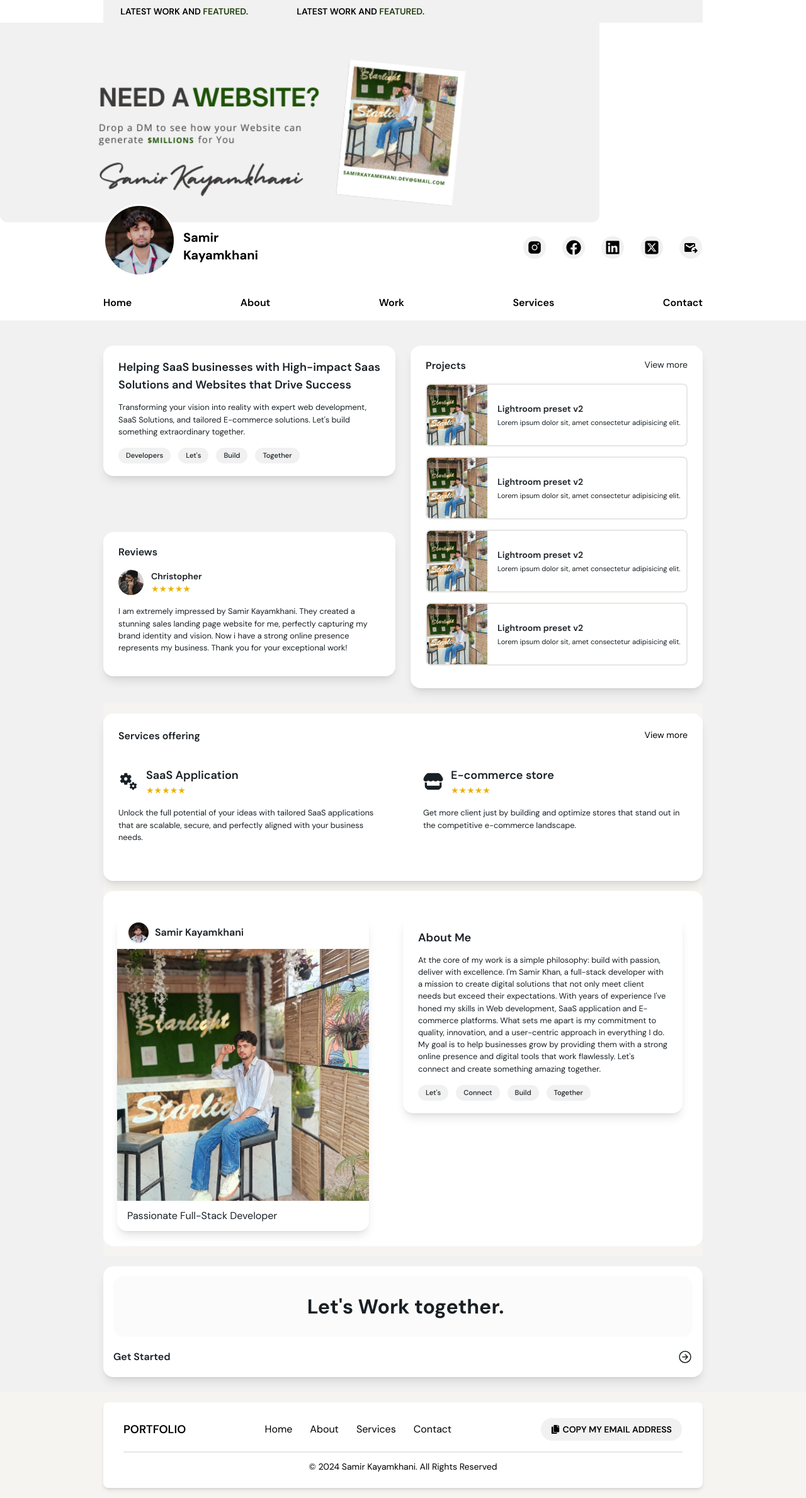
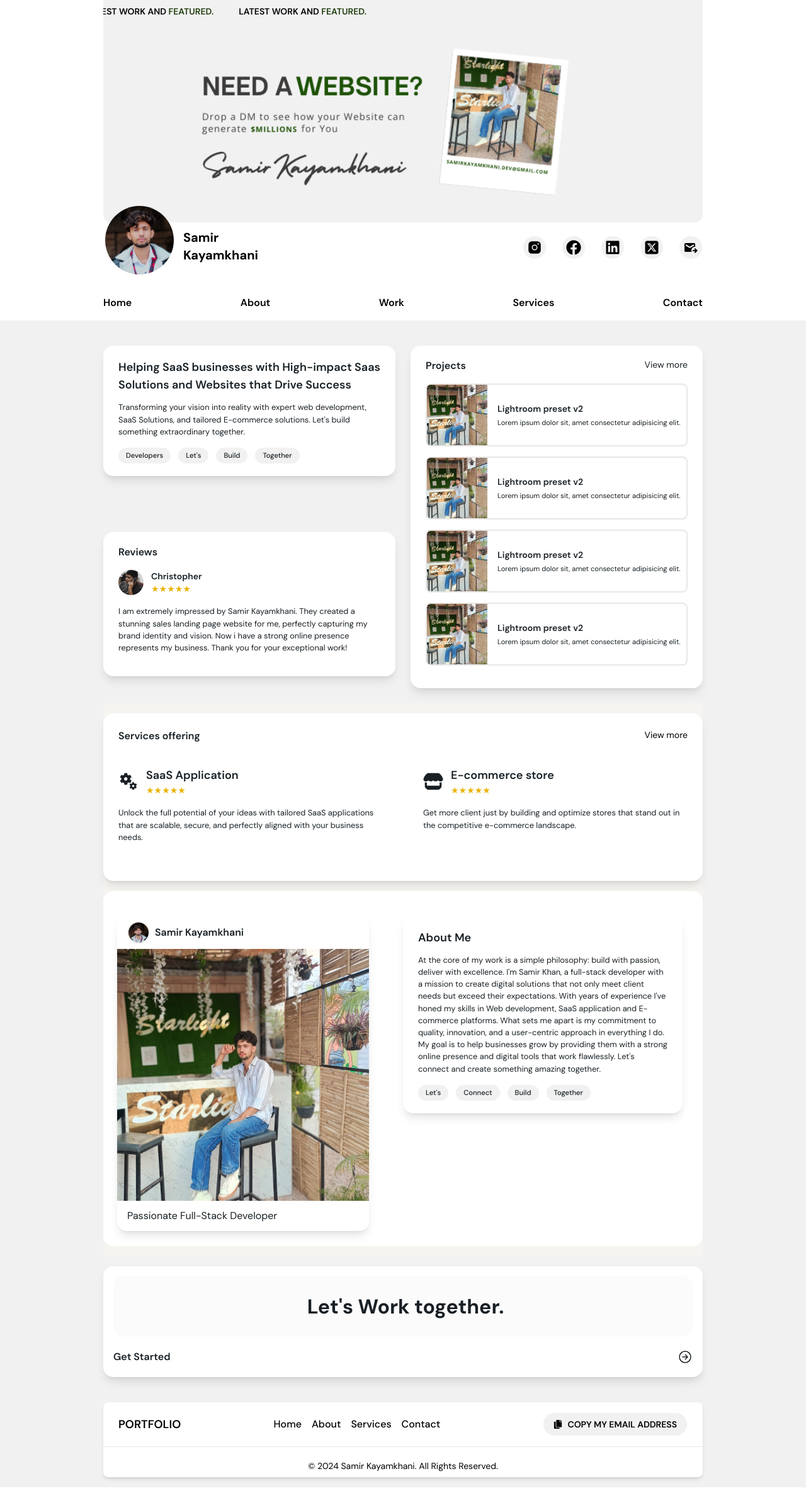
Before and after one commit to Samir-kyamkhani/my-portfolio, a Next.js app: page / in a window 1280 px wide. Shown: the whole page at 63% size. Built offline with nearby package versions, Linux system fonts and the light colour scheme.

Commit message:
fix all issue

```diff
--- a/package.json
+++ b/package.json
@@ -12,6 +12,7 @@
     "emailjs-com": "^3.2.0",
     "next": "^14.2.8",
     "nextjs-toploader": "^3.6.15",
+    "punycode": "^2.3.1",
     "react": "^18.3.1",
     "react-calendly": "^4.3.1",
     "react-dom": "^18.3.1",
--- a/src/app/page.tsx
+++ b/src/app/page.tsx
@@ -1,13 +1,10 @@
-import MainPgae from "@/components/MainPgae";
+import MainPage from "@/components/MainPgae";
 
 export default function Home() {
   return (
     <>
-      <main className="bg-[#ffffff] min-w-[21rem] w-full flex justify-center items-center overflow-clip .no-scrollbar">
-        <div className="w-full flex flex-wrap justify-center overflow-clip">
-          <MainPgae />
-        </div>
-      </main>
+
+          <MainPage />
     </>
   );
 }
--- a/src/components/Footer.tsx
+++ b/src/components/Footer.tsx
@@ -9,68 +9,48 @@ export default function Footer() {
   const handleCopy = () => {
     navigator.clipboard.writeText("samirkayamkhani.dev@gmail.com");
     setCopy(true);
+    setTimeout(() => setCopy(false), 2000); // Reset copy state after 2 seconds
   };
 
   return (
-    <>
-      {" "}
-      <div className="w-full flex justify-center min-w-[21rem] bg-[#F5F4F0] py-4 px-4 sm:px-6 md:px-8 lg:px-6">
-        <div className="w-full max-w-[952px] px-4 py-6 sm:px-6 md:px-8 lg:px-8 bg-white rounded-lg shadow-md">
+    <div className="w-full flex justify-center bg-[#F1F1F1] py-4 px-4">
+      <div className="w-full max-w-[952px] bg-white rounded-lg shadow-md">
         {/* Header Section */}
-          <div className="flex flex-col sm:flex-row sm:justify-between items-center border-b-2 border-[#E9E7E6] pb-4">
-            <div className="text-lg font-semibold text-center sm:text-left uppercase hover:text-[#1E3B0B] hover:font-semibold">
+        <div className="flex flex-col sm:flex-row sm:justify-between items-center border-b border-[#E9E7E6] py-4 px-6">
+          <div className="text-lg font-semibold text-center sm:text-left uppercase hover:text-[#1E3B0B]">
             Portfolio
           </div>
-            <div className="flex flex-wrap justify-center gap-4 sm:gap-7 mt-4 sm:mt-0">
-              <Link href="/">
-                <div className="flex-shrink-0 text-sm sm:text-base hover:text-[#1E3B0B] hover:font-semibold relative group ">
-                  Home
-                  <span className="absolute left-0 bottom-0 w-full h-0.5 bg-[#1E3B0B] scale-x-0 group-active:scale-x-100 transition-transform origin-left"></span>
+          <div className="flex flex-wrap justify-center gap-4 mt-4 sm:mt-0">
+            {[
+              { label: "Home", href: "/" },
+              { label: "About", href: "/about" },
+              { label: "Services", href: "/service-offerings" },
+              { label: "Contact", href: "/contact-info" },
+            ].map(({ label, href }) => (
+              <Link href={href} key={label}>
+                <div className="text-sm sm:text-base hover:text-[#1E3B0B] font-medium relative group">
+                  {label}
+                  <span className="absolute left-0 bottom-0 w-full h-0.5 bg-[#1E3B0B] scale-x-0 group-hover:scale-x-100 transition-transform origin-left"></span>
                 </div>
               </Link>
-              <Link href="/about">
-                <div className="flex-shrink-0 text-sm sm:text-base hover:text-[#1E3B0B] hover:font-semibold relative group ">
-                  About
-                  <span className="absolute left-0 bottom-0 w-full h-0.5 bg-[#1E3B0B] scale-x-0 group-active:scale-x-100 transition-transform origin-left"></span>
-                </div>
-              </Link>
-              <Link href="/service-offerings">
-                <div className="flex-shrink-0 text-sm sm:text-base hover:text-[#1E3B0B] hover:font-semibold relative group ">
-                  Services
-                  <span className="absolute left-0 bottom-0 w-full h-0.5 bg-[#1E3B0B] scale-x-0 group-active:scale-x-100 transition-transform origin-left"></span>
-                </div>
-              </Link>
-              <Link href="/contact-info">
-                <div className="flex-shrink-0 text-sm sm:text-base hover:text-[#1E3B0B] hover:font-semibold relative group ">
-                  Contact
-                  <span className="absolute left-0 bottom-0 w-full h-0.5 bg-[#1E3B0B] scale-x-0 group-active:scale-x-100 transition-transform origin-left"></span>
-                </div>
-              </Link>
+            ))}
           </div>
           <div
             onClick={handleCopy}
-              className="bg-[#F1F1F1] hover:bg-[#ececec] uppercase hover:cursor-pointer text-black py-2 px-4 rounded-full mt-4 sm:mt-0 sm:ml-4 flex items-center justify-center text-xs sm:text-sm font-semibold border border-white gap-1"
+            className="bg-[#F1F1F1] hover:bg-[#ececec] uppercase cursor-pointer text-black py-2 px-4 rounded-full mt-4 sm:mt-0 sm:ml-4 flex items-center justify-center text-xs sm:text-sm font-semibold border border-white gap-2"
           >
-              {copy ? (
-                <>
-                  <FaCopy /> Email is Copied!
-                </>
-              ) : (
-                <>
-                  <FaCopy /> Copy my email address
-                </>
-              )}
+            <FaCopy />
+            {copy ? "Email Copied!" : "Copy my email address"}
           </div>
         </div>
 
         {/* Footer Section */}
-          <div className="flex  justify-center mt-3 items-center text-center sm:text-left">
+        <div className="flex justify-center mt-3 py-2 text-center">
           <div className="text-xs sm:text-sm">
-              © 2024 Samir Kayamkhani. All Rights Reserved
+            © 2024 Samir Kayamkhani. All Rights Reserved.
           </div>
         </div>
       </div>
     </div>
-    </>
   );
 }
--- a/src/components/HeaderComponent.tsx
+++ b/src/components/HeaderComponent.tsx
@@ -13,39 +13,35 @@ import { TbHomeFilled } from "react-icons/tb";
 export default function HeaderComponent() {
   return (
     <>
-      <div>
-        {/* Head component */}
-        <div className="w-full flex justify-center">
-          <div className="max-w-[952px] min-w-[22rem] py-2 px-20 bg-[#F1F1F1] flex overflow-hidden space-x-10 group mask-gradient">
-            <div className="flex flex-row space-x-10 animate-loop-scroll group-hover:paused">
-              <div className="text-sm font-semibold overflow-visible min-w-[15rem]">
-                LATEST WORK AND{" "}
-                <span className="text-[#1E3B0B]"> FEATURED. </span>
-              </div>
-              <div className="text-sm font-semibold overflow-visible min-w-[15rem]">
-                LATEST WORK AND{" "}
-                <span className="text-[#1E3B0B]">FEATURED. </span>
-              </div>
-              <div className="text-sm font-semibold overflow-visible min-w-[15rem]">
-                LATEST WORK AND{" "}
-                <span className="text-[#1E3B0B]">FEATURED. </span>
-              </div>
+      <div className="overflow-hidden">
+        <div className="flex justify-center ">
+          <div className="max-w-[952px] w-full bg-[#F1F1F1] py-2 px-4 flex overflow-hidden space-x-4 group mask-gradient">
+            <div className="flex space-x-10 animate-loop-scroll group-hover:pause">
+              {Array(3)
+                .fill(0)
+                .map((_, i) => (
+                  <div
+                    key={i}
+                    className="text-sm font-semibold whitespace-nowrap"
+                  >
+                    LATEST WORK AND{" "}
+                    <span className="text-[#1E3B0B]">FEATURED.</span>
+                  </div>
+                ))}
             </div>
           </div>
         </div>
 
-        {/* SubHead component */}
-        <div className="w-full overflow-hidden flex min-w-[21rem] max-w-[952px] justify-center sm:mb-0 mb-[-2.2rem] custom-margin">
-          <div className="rounded-b-xl aspect-[3/1] min-w-[22rem] max-w-[952px] max-h-[318px] min-h-[11rem] inline-block mx-auto overflow-hidden bg-cover bg-center">
+        <div className="flex justify-center  ">
+          <div className="relative  rounded-b-xl overflow-hidden aspect-[3/1] max-w-[952px] w-full min-h-[11rem]">
             <img
               src="/cam.jpg"
-              alt="cam"
-              className="w-auto sm:w-[100vw] h-auto"
+              alt="Camera Banner"
+              className="w-full h-full object-cover"
             />
           </div>
         </div>
 
-        {/* SubHead component */}
         <div className="w-full flex justify-center ">
           <div className="w-[952px] max-w-[952px] max-h-[5rem] flex justify-between items-center px-[1.2rem] mt-[-0.8rem] sm:px-[1rem] lg:px-0 md:mt-[-0.2rem] lg:mt-0">
             <div className="flex flex-wrap items-center gap-3 sm:mt-[-1.5rem]">
```
Also changed, not shown: 1 other file (tests, documents, lock files or other folders). Lines whose indentation alone changed are shown as unchanged.
